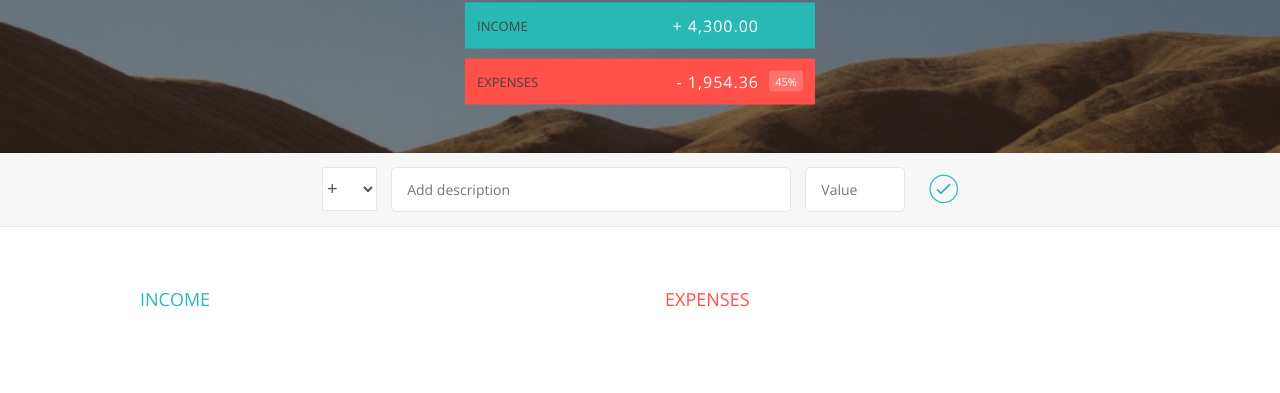
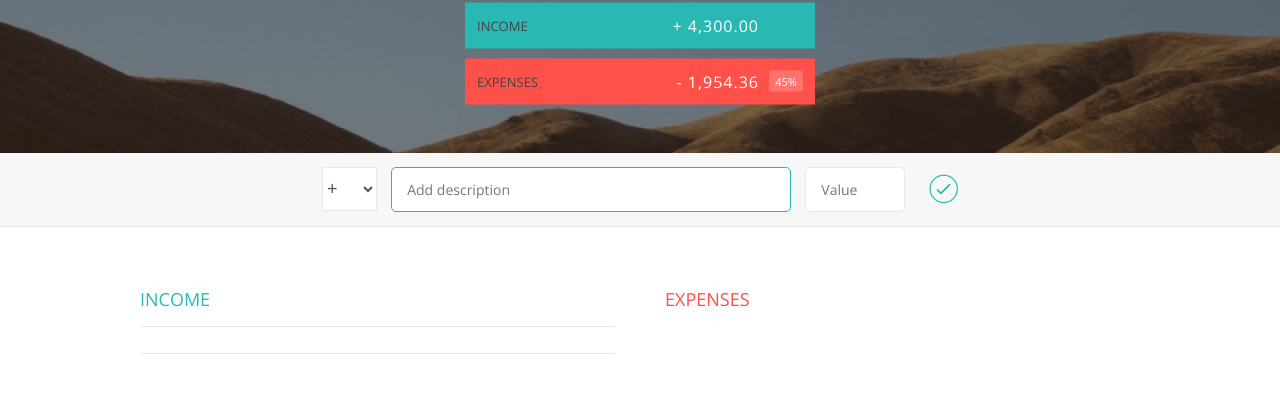
Before and after one commit to Mysta3/budget_app, a plain HTML site: page budgetMe/index.html in a window 1280 px wide. Both pictures are taken after a click on the button 943 px from the left and 357 px from the top of the page. Shown: the part 167-560 px from the top of the page. Drawn offline with nearby package versions, Linux system fonts and the light colour scheme.

Commit message:
Add new item to UI and Data structures

```diff
--- a/budgetMe/app.js
+++ b/budgetMe/app.js
@@ -5,13 +5,13 @@ var budgetController = (function(){
     var Expense = function(id, description, value){  //function constructor
         this.id = id,
         this.description = description,
-        this.value = value;
+        this.value = value
     };
 
     var Income = function(id, description, value){  //function constructor
         this.id = id,
         this.description = description,
-        this.value = value;
+        this.value = value
     };
 
     var data = {
@@ -52,9 +52,6 @@ var budgetController = (function(){
 
         },
 
-        testing: function(){
-            console.log(data);
-        }
     };
 
 })();
@@ -68,7 +65,9 @@ var UIControler = (function(){
         inputType: '.add__type',
         inputDescription: '.add__description',
         inputValue: '.add__value',
-        inputBtn: '.add__btn'
+        inputBtn: '.add__btn',
+        expenseContainer: '.expenses__list',
+        incomeContainer: '.income__list'
     };
 
 
@@ -80,6 +79,46 @@ var UIControler = (function(){
                  description:document.querySelector(DOMstrings.inputDescription).value,
                  value: document.querySelector(DOMstrings.inputValue).value
             };
+        },
+
+        addListItem: function(obj, type){
+          var html, newHtml, element;
+
+            //Create HTML string with placeholder text
+          if (type === 'inc'){
+            element = DOMstrings.incomeContainer;
+
+            html =  '<div class="item clearfix" id="income-%id%"> <div class="item__description">%description%</div> <div class="right clearfix"> <div class="item__value">%value%</div> <div class="item__delete"> <button class="item__delete--btn"><i class="ion-ios-close-outline"></i></button> </div> </div> </div>';
+        } else if (type === 'exp'){
+            element = DOMstrings.expenseContainer;
+
+            html = '<div class="item clearfix" id="expense-%id%"> <div class="item__description">%description%</div> <div class="right clearfix"> <div class="item__value">%value%</div> <div class="item__percentage">21%</div> <div class="item__delete"> <button class="item__delete--btn"><i class="ion-ios-close-outline"></i></button> </div> </div> </div>';
+          }
+
+
+          //Replace the placeholder text with some actual dagta
+          newHtml = html.replace('%id%', obj.id);
+          newHtml = newHtml.replace('%description%', obj.description);
+          newHtml = newHtml.replace('%value%', obj.value);
+
+
+          //Insert the HTML into the DOM
+          document.querySelector(element).insertAdjacentHTML('beforeend', newHtml);
+
+        },
+
+        clearFields: function(){
+           var fields, fieldsArray;
+
+           fields = document.querySelectorAll(DOMstrings.inputDescription + ', ' + DOMstrings.inputValue);
+
+           fieldsArray = Array.prototype.slice.call(fields);
+
+           fieldsArray.forEach(function(current, index, array) {
+               current.value = "";
+           });
+
+           fieldsArray[0].focus();
         },
         getDOMstrings: function(){
             return DOMstrings;
@@ -116,6 +155,10 @@ var controller = (function(budgetCtrl, UICtrl){
         newItem = budgetCtrl.addItem(input.type, input.description, input.value);
 
         //Add new item to user Interface
+        UICtrl.addListItem(newItem, input.type);
+
+        //Clear Fields
+        UICtrl.clearFields();
         // Calc budget
         //display the budget on UI
 
--- a/budgetMe/index.html
+++ b/budgetMe/index.html
@@ -5,7 +5,7 @@
         <link href="https://fonts.googleapis.com/css?family=Open+Sans:100,300,400,600" rel="stylesheet" type="text/css">
         <link href="http://code.ionicframework.com/ionicons/2.0.1/css/ionicons.min.css" rel="stylesheet" type="text/css">
         <link type="text/css" rel="stylesheet" href="style.css">
-        <title>Budgety</title>
+        <title>BudgetMe</title>
     </head>
     <body>
 
```
